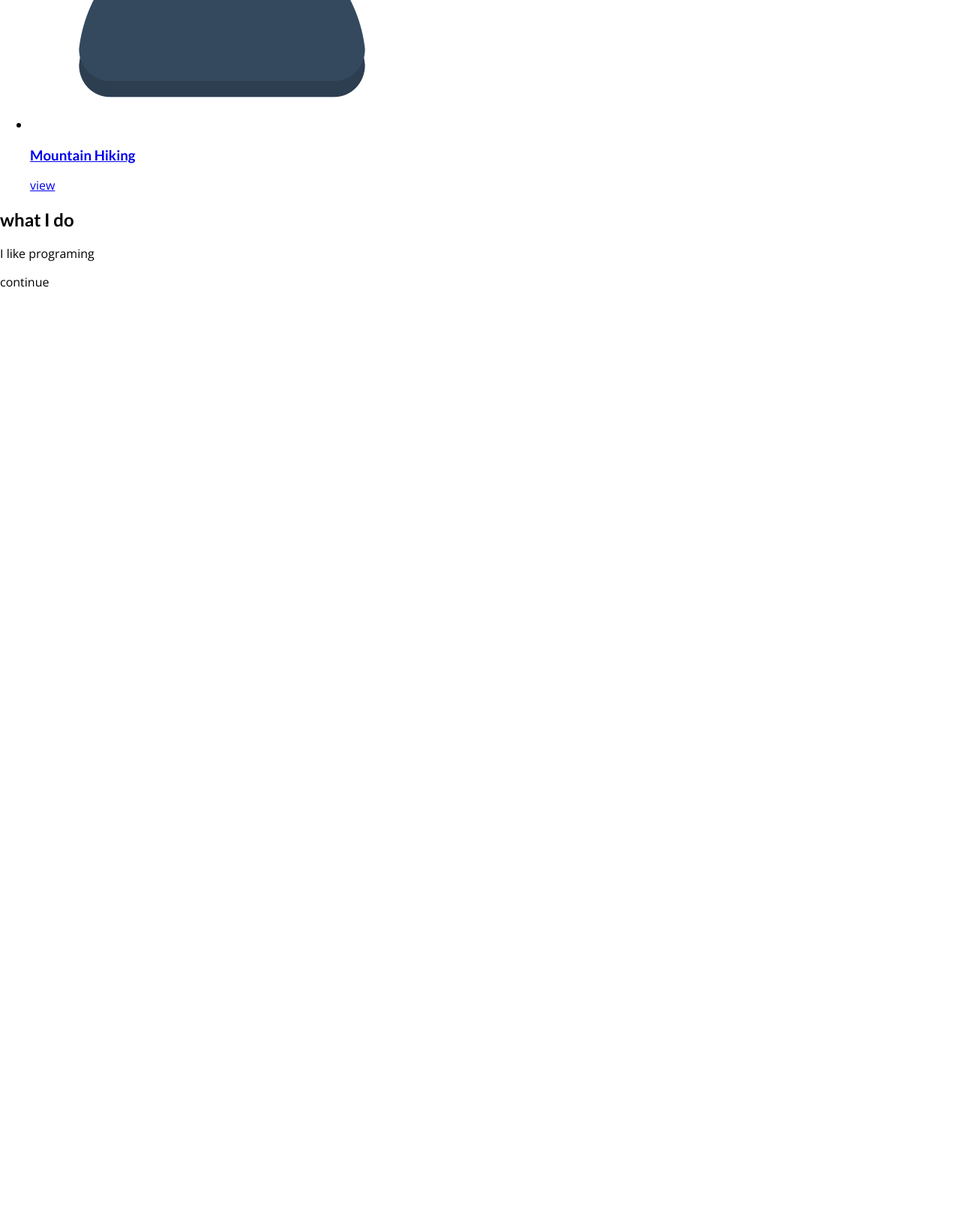
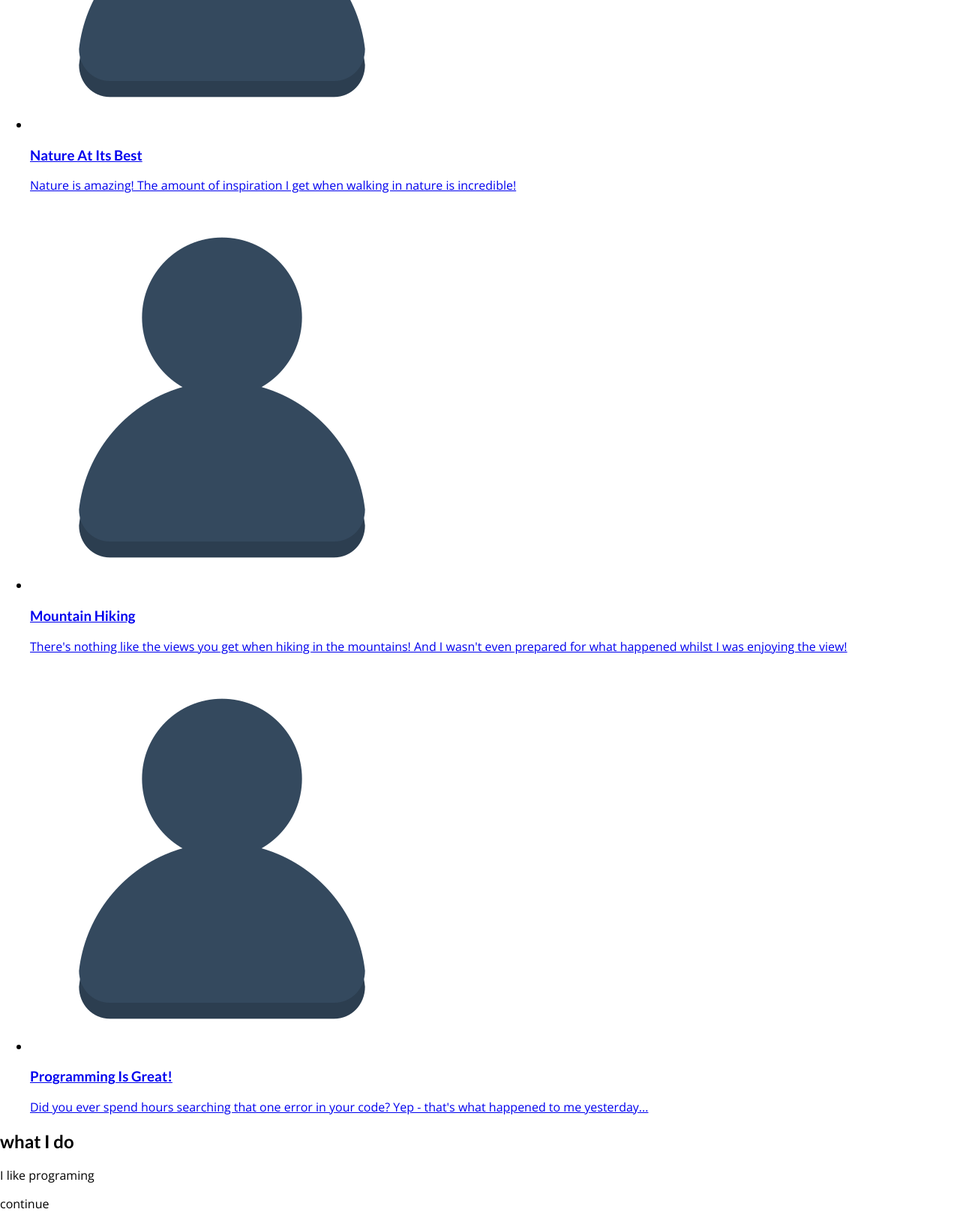
Before and after one commit to GianlorenzoDercole/django_blog, a Django app: page / in a window 1280 px wide. Shown: the part 914-2546 px from the top of the page at 75% size. Before the commit the page ends 1297 px from the top, so only its background shows below. Run offline with Django 4.2, Linux system fonts and the light colour scheme.

Commit message:
added dummy data to posts see views.py line 74 index.html line 28 and post.html line 8

```diff
--- a/my_site/blog/templates/blog/includes/post.html
+++ b/my_site/blog/templates/blog/includes/post.html
@@ -3,10 +3,10 @@
 <li>
     <article class="post">
         <a href="{% url 'post-detail-page' 'the-mountains' %}">
-            <img src="{% static 'blog/images/profilepic.jpg' %}" alt=""/>
+            <img src="{% static 'blog/images/profilepic.jpg' %}" alt="{{ post.title }}"/>
             <div class="post__content">
-                <h3>Mountain Hiking</h3>
-                <p>view</p>
+                <h3>{{ post.title }}</h3>
+                <p>{{ post.excerpt }}</p>
             </div>
         </a>
     </article>
--- a/my_site/blog/templates/blog/index.html
+++ b/my_site/blog/templates/blog/index.html
@@ -24,7 +24,9 @@
     <section id="latest-posts">
         <h2>My Latest Thoughts</h2>
         <ul>
+            {% for post in posts %}
             {% include 'blog/includes/post.html' %}
+            {% endfor %}
         </ul>
     </section>
     <section id="about">
--- a/my_site/blog/views.py
+++ b/my_site/blog/views.py
@@ -1,10 +1,81 @@
 from django.shortcuts import render
-
+from datetime import date
 # Create your views here.
 
+all_posts = [
+    {
+        "slug": "hike-in-the-mountains",
+        "image": "mountains.jpg",
+        "author": "Maximilian",
+        "date": date(2021, 7, 21),
+        "title": "Mountain Hiking",
+        "excerpt": "There's nothing like the views you get when hiking in the mountains! And I wasn't even prepared for what happened whilst I was enjoying the view!",
+        "content": """
+          Lorem ipsum dolor sit amet consectetur adipisicing elit. Officiis nobis
+          aperiam est praesentium, quos iste consequuntur omnis exercitationem quam
+          velit labore vero culpa ad mollitia? Quis architecto ipsam nemo. Odio.
+
+          Lorem ipsum dolor sit amet consectetur adipisicing elit. Officiis nobis
+          aperiam est praesentium, quos iste consequuntur omnis exercitationem quam
+          velit labore vero culpa ad mollitia? Quis architecto ipsam nemo. Odio.
+
+          Lorem ipsum dolor sit amet consectetur adipisicing elit. Officiis nobis
+          aperiam est praesentium, quos iste consequuntur omnis exercitationem quam
+          velit labore vero culpa ad mollitia? Quis architecto ipsam nemo. Odio.
+        """
+    },
+    {
+        "slug": "programming-is-fun",
+        "image": "coding.jpg",
+        "author": "Maximilian",
+        "date": date(2022, 3, 10),
+        "title": "Programming Is Great!",
+        "excerpt": "Did you ever spend hours searching that one error in your code? Yep - that's what happened to me yesterday...",
+        "content": """
+          Lorem ipsum dolor sit amet consectetur adipisicing elit. Officiis nobis
+          aperiam est praesentium, quos iste consequuntur omnis exercitationem quam
+          velit labore vero culpa ad mollitia? Quis architecto ipsam nemo. Odio.
+
+          Lorem ipsum dolor sit amet consectetur adipisicing elit. Officiis nobis
+          aperiam est praesentium, quos iste consequuntur omnis exercitationem quam
+          velit labore vero culpa ad mollitia? Quis architecto ipsam nemo. Odio.
+
+          Lorem ipsum dolor sit amet consectetur adipisicing elit. Officiis nobis
+          aperiam est praesentium, quos iste consequuntur omnis exercitationem quam
+          velit labore vero culpa ad mollitia? Quis architecto ipsam nemo. Odio.
+        """
+    },
+    {
+        "slug": "into-the-woods",
+        "image": "woods.jpg",
+        "author": "Maximilian",
+        "date": date(2020, 8, 5),
+        "title": "Nature At Its Best",
+        "excerpt": "Nature is amazing! The amount of inspiration I get when walking in nature is incredible!",
+        "content": """
+          Lorem ipsum dolor sit amet consectetur adipisicing elit. Officiis nobis
+          aperiam est praesentium, quos iste consequuntur omnis exercitationem quam
+          velit labore vero culpa ad mollitia? Quis architecto ipsam nemo. Odio.
+
+          Lorem ipsum dolor sit amet consectetur adipisicing elit. Officiis nobis
+          aperiam est praesentium, quos iste consequuntur omnis exercitationem quam
+          velit labore vero culpa ad mollitia? Quis architecto ipsam nemo. Odio.
+
+          Lorem ipsum dolor sit amet consectetur adipisicing elit. Officiis nobis
+          aperiam est praesentium, quos iste consequuntur omnis exercitationem quam
+          velit labore vero culpa ad mollitia? Quis architecto ipsam nemo. Odio.
+        """
+    }
+]
+def get_date(post):
+    return post['date']
 
 def starting_page(request):
-    return render(request, 'blog/index.html')
+    sorted_posts = sorted(all_posts, key=get_date)
+    latest_posts = sorted_posts[-3:]
+    return render(request, 'blog/index.html', {
+        "posts": latest_posts
+    })
 
 def posts(request):
     return render(request, "blog/all-posts.html")
```
